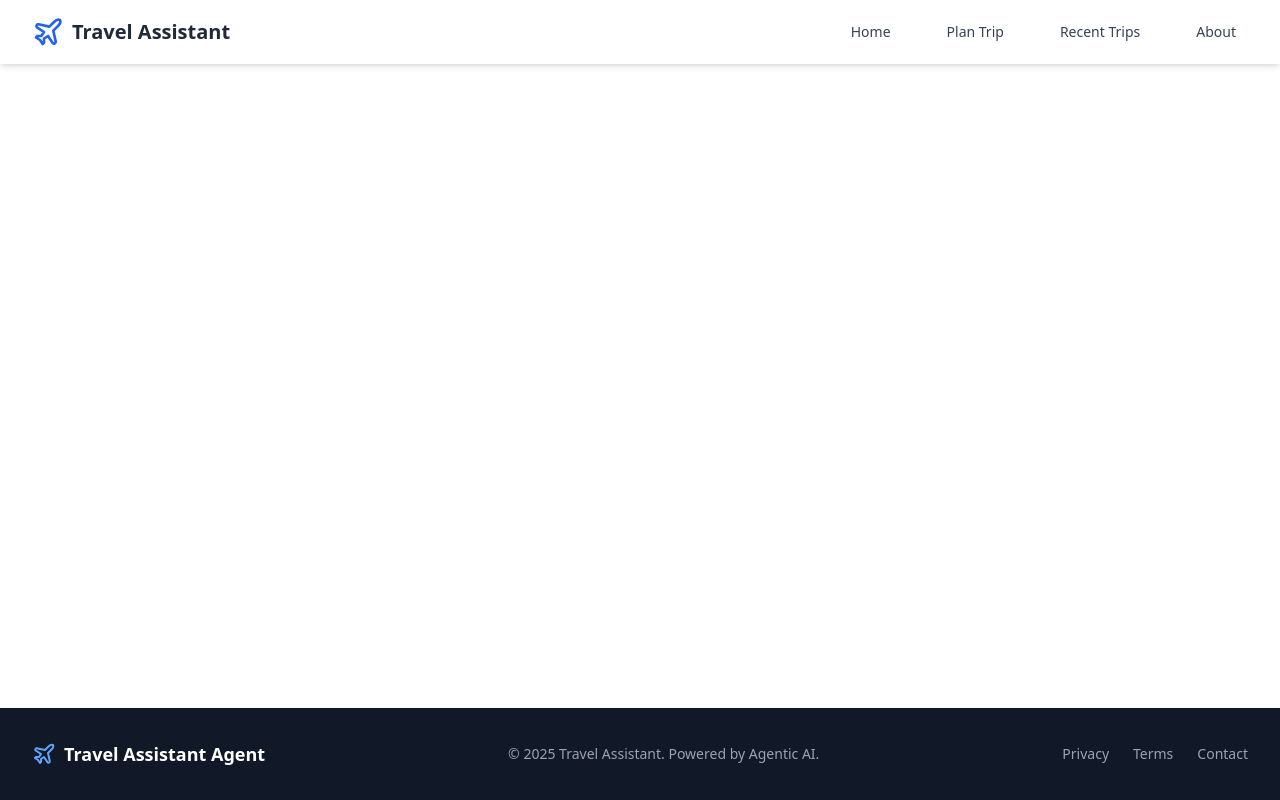
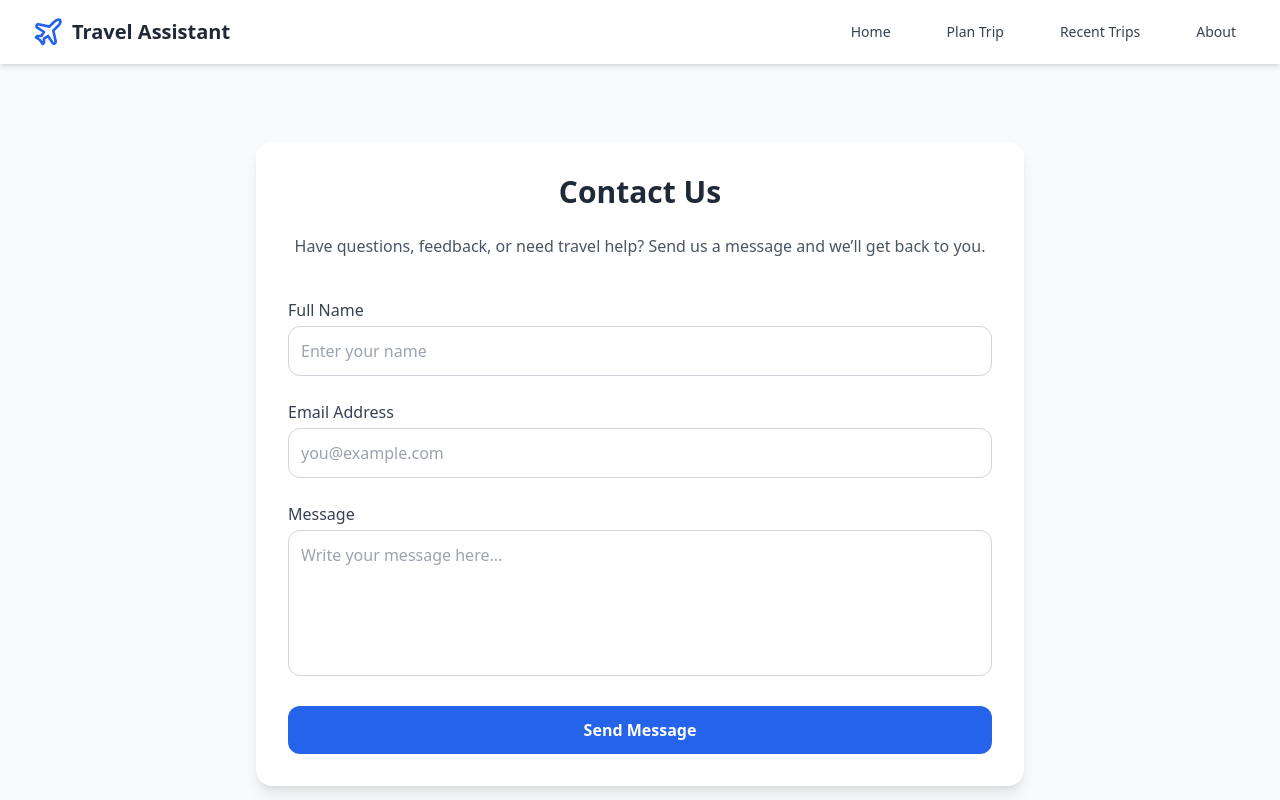
Before and after one commit to UDM11/Travel_Assistant_System, a React (Vite) app in the folder frontend/: page /contact in a window 1280 px wide. Shown: the top 800 px of the page. Built offline with nearby package versions, Linux system fonts and the light colour scheme.

Commit message:
create a contact page

```diff
--- a/frontend/src/App.tsx
+++ b/frontend/src/App.tsx
@@ -5,6 +5,7 @@ import Home from './pages/Home';
 import PlanTrip from './pages/PlanTrip';
 import RecentTrips from './pages/RecentTrips';
 import About from './pages/About';
+import Contact from "./pages/Contact";
 
 function App() {
   return (
@@ -17,6 +18,7 @@ function App() {
             <Route path="/plan" element={<PlanTrip />} />
             <Route path="/recent" element={<RecentTrips />} />
             <Route path="/about" element={<About />} />
+            <Route path="/contact" element={<Contact />} />
           </Routes>
         </main>
         <Footer />
--- a/frontend/src/components/Footer.tsx
+++ b/frontend/src/components/Footer.tsx
@@ -23,7 +23,7 @@ export default function Footer() {
             <a href="#" className="hover:text-white transition-colors">
               Terms
             </a>
-            <a href="#" className="hover:text-white transition-colors">
+            <a href="contact" className="hover:text-white transition-colors">
               Contact
             </a>
           </div>
--- /dev/null
+++ b/frontend/src/pages/Contact.tsx
@@ -0,0 +1,118 @@
+import { useState } from "react";
+
+const Contact = () => {
+  const [formData, setFormData] = useState({
+    name: "",
+    email: "",
+    message: "",
+  });
+
+  const [status, setStatus] = useState<string | null>(null);
+
+  const handleChange = (
+    e: React.ChangeEvent<HTMLInputElement | HTMLTextAreaElement>
+  ) => {
+    setFormData({ ...formData, [e.target.name]: e.target.value });
+  };
+
+  const handleSubmit = async (e: React.FormEvent) => {
+    e.preventDefault();
+
+    if (!formData.name || !formData.email || !formData.message) {
+      setStatus("Please fill out all fields.");
+      return;
+    }
+
+    try {
+      // Placeholder for backend API request
+      // Example: await fetch("/api/contact", { method: "POST", body: JSON.stringify(formData) });
+      console.log("Form submitted:", formData);
+
+      setStatus("Message sent successfully!");
+      setFormData({ name: "", email: "", message: "" });
+    } catch (error) {
+      setStatus("Something went wrong. Please try again later.");
+    }
+  };
+
+  return (
+    <section className="min-h-screen bg-gray-50 flex flex-col items-center justify-center px-6 py-16">
+      <div className="max-w-3xl w-full bg-white shadow-lg rounded-2xl p-8">
+        <h1 className="text-3xl font-semibold text-center text-gray-800 mb-6">
+          Contact Us
+        </h1>
+        <p className="text-center text-gray-600 mb-10">
+          Have questions, feedback, or need travel help? Send us a message and we’ll get back to you.
+        </p>
+
+        <form onSubmit={handleSubmit} className="space-y-6">
+          <div>
+            <label htmlFor="name" className="block text-gray-700 font-medium mb-1">
+              Full Name
+            </label>
+            <input
+              type="text"
+              id="name"
+              name="name"
+              value={formData.name}
+              onChange={handleChange}
+              placeholder="Enter your name"
+              className="w-full p-3 border border-gray-300 rounded-xl focus:ring-2 focus:ring-blue-500 focus:outline-none"
+            />
+          </div>
+
+          <div>
+            <label htmlFor="email" className="block text-gray-700 font-medium mb-1">
+              Email Address
+            </label>
+            <input
+              type="email"
+              id="email"
+              name="email"
+              value={formData.email}
+              onChange={handleChange}
+              placeholder="you@example.com"
+              className="w-full p-3 border border-gray-300 rounded-xl focus:ring-2 focus:ring-blue-500 focus:outline-none"
+            />
+          </div>
+
+          <div>
+            <label htmlFor="message" className="block text-gray-700 font-medium mb-1">
+              Message
+            </label>
+            <textarea
+              id="message"
+              name="message"
+              value={formData.message}
+              onChange={handleChange}
+              placeholder="Write your message here..."
+              rows={5}
+              className="w-full p-3 border border-gray-300 rounded-xl focus:ring-2 focus:ring-blue-500 focus:outline-none resize-none"
+            ></textarea>
+          </div>
+
+          <button
+            type="submit"
+            className="w-full py-3 bg-blue-600 text-white font-semibold rounded-xl hover:bg-blue-700 transition"
+          >
+            Send Message
+          </button>
+        </form>
+
+        {status && (
+          <p
+            className={`mt-6 text-center font-medium ${
+              status.includes("successfully")
+                ? "text-green-600"
+                : "text-red-600"
+            }`}
+          >
+            {status}
+          </p>
+        )}
+      </div>
+    </section>
+  );
+};
+
+export default Contact;
```
